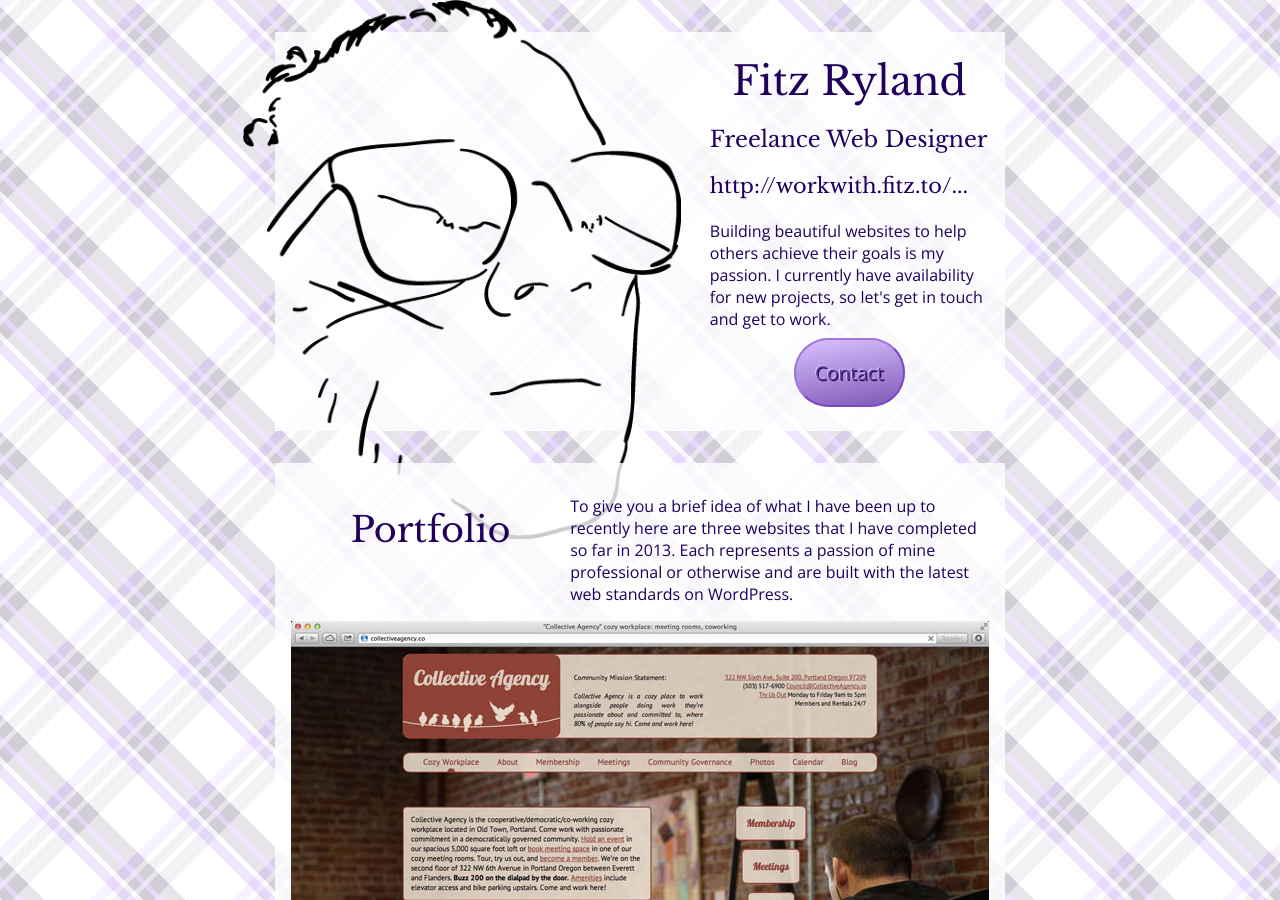
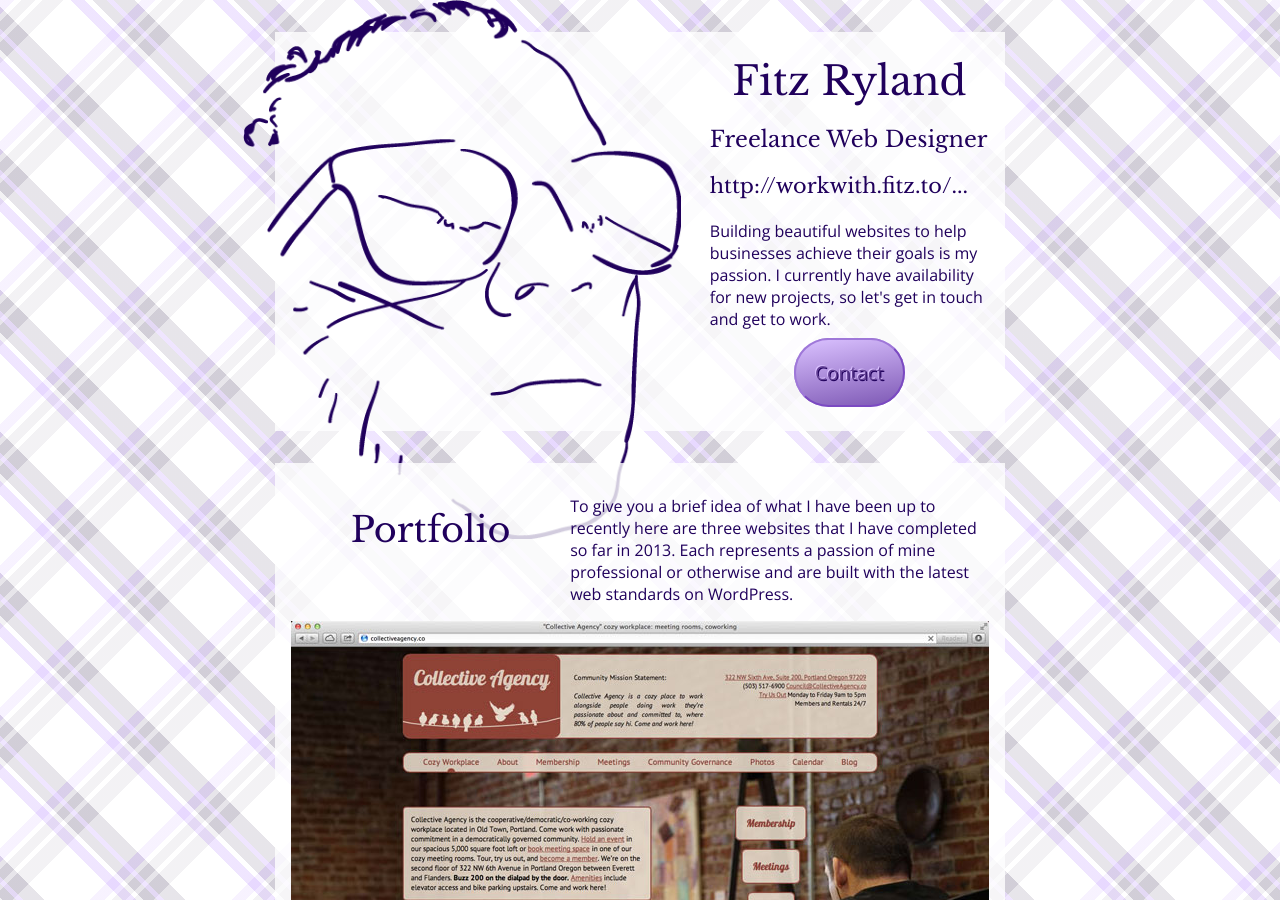
Before and after one commit to fitzryland/workwithfitzto, a Jekyll site: the page built from index.html, in a window 1280 px wide and 900 px high. Built offline with Jekyll 4.4.1, drawn with Linux system fonts in a browser that asks for light colours; nearby versions of some CDN libraries; Markdown is read by kramdown in place of the engine named in the settings.

Commit message:
A few more content edits, and actually included the correct logo img.

```diff
--- a/_layouts/default.html
+++ b/_layouts/default.html
@@ -17,7 +17,7 @@
     <body {% if page.bodyClass %} class="{{ page.bodyClass }}" {% endif %}>
         <div class="wrap">
             <header>
-                <img src="images/logo_0.png" width="456" height="561" alt="Fitz" class="logo" />
+                <img src="images/logo_0_1.png" width="456" height="561" alt="Fitz" class="logo" />
                 <div class="homeDesc">
                     {{ content }}
                     {% comment %} {% include nav.html %} {% endcomment %}
--- a/index.html
+++ b/index.html
@@ -7,16 +7,7 @@
 <h2>Freelance Web Designer</h2>
 <h3>http://workwith.fitz.to/...</h3>
 
-<p>Building beautiful websites to help others achieve their goals is my passion. I currently have availability for new projects, so let's get in touch and get to work.</p>
+<p>Building beautiful websites to help businesses achieve their goals is my passion. I currently have availability for new projects, so let's get in touch and get to work.</p>
 <div class="buttonWrap">
     <a href="mailto:hire@fitz.to" class="button">Contact</a>
 </div>
-<!--
-You are a passionate goal oriented client ready to get to work.
-
-Work with Fitz to build a website that achieves your busness goals.
-
-
-
-
--->
```
Also changed, not shown: images/logo_0_1.png (added).
